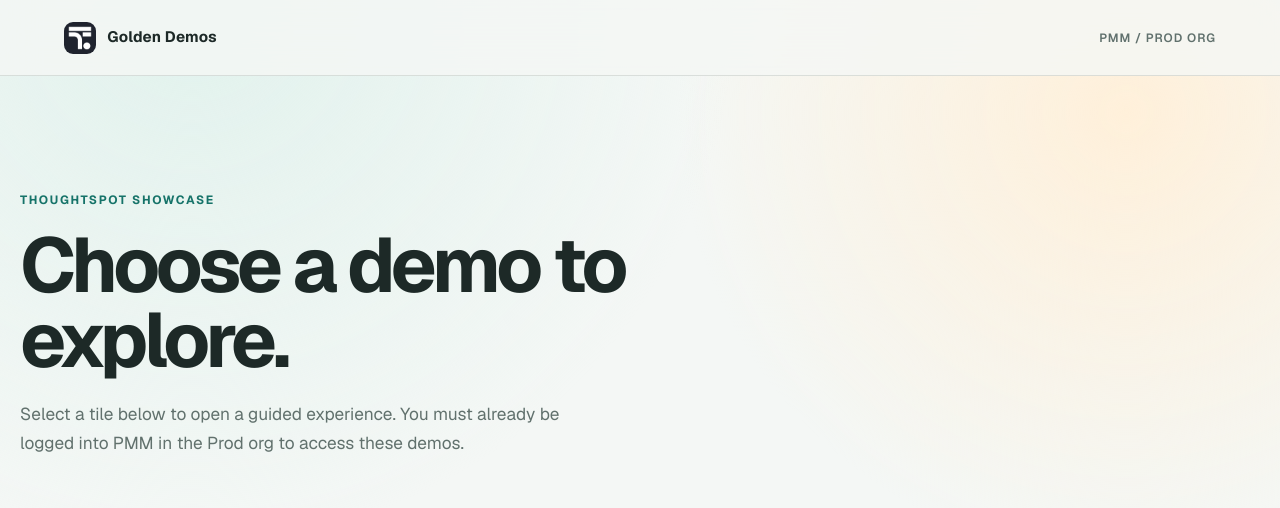
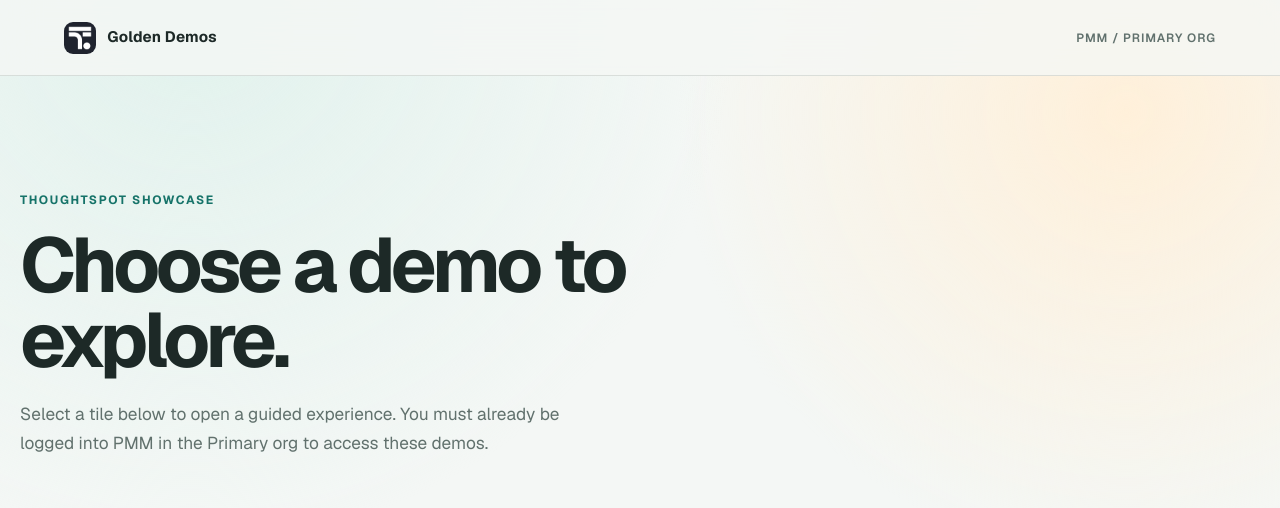
Before and after one commit to thoughtspot/tse-golden-demos, a Next.js app: page / in a window 1280 px wide. Shown: the top 508 px of the page. Built offline with nearby package versions, Linux system fonts and the light colour scheme.

Commit message:
Updated to indicate org to be Primary.

```diff
--- a/app/page.tsx
+++ b/app/page.tsx
@@ -26,7 +26,7 @@
           />
           <span>Golden Demos</span>
         </Link>
-        <span className="header-status">PMM / Prod org</span>
+        <span className="header-status">PMM / Primary org</span>
       </header>
 
       <main className="page-content">
@@ -35,7 +35,7 @@
           <h1 id="page-title">Choose a demo to explore.</h1>
           <p className="intro-copy">
             Select a tile below to open a guided experience. You must already be
-            logged into PMM in the Prod org to access these demos.
+            logged into PMM in the Primary org to access these demos.
           </p>
         </section>
 
```
Also changed, not shown: 1 other file (tests, documents, lock files or other folders).
